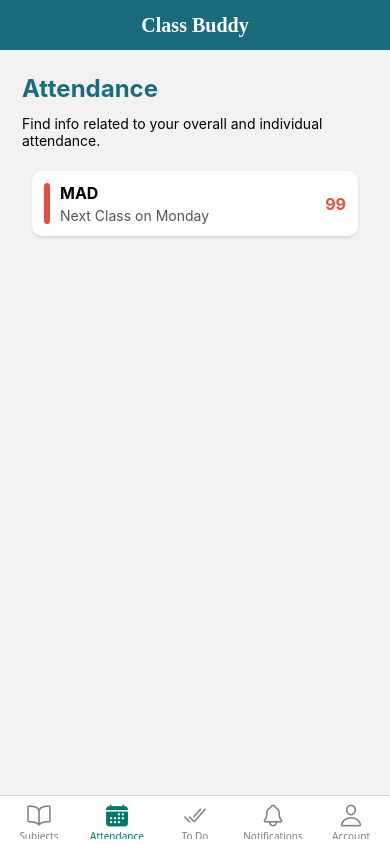
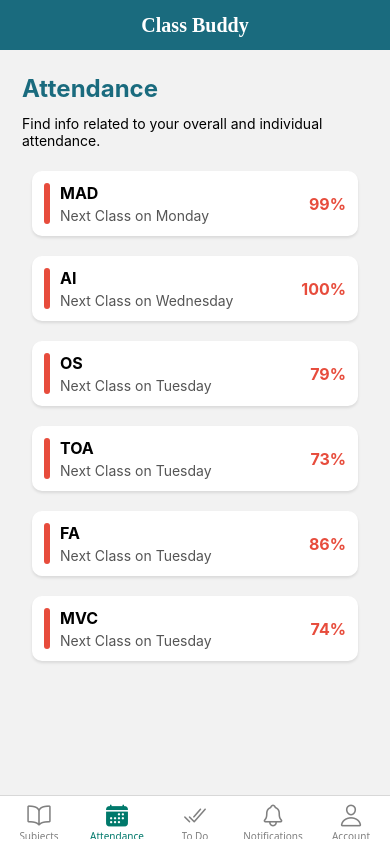
Before and after one commit to junaid4231/Class-Buddy, a React Native app: screen /Attendance in a window 390 px wide. Built offline with nearby package versions, Linux system fonts and the light colour scheme.

Commit message:
Screens updated

```diff
--- a/screens/AttendanceScreen.tsx
+++ b/screens/AttendanceScreen.tsx
@@ -19,7 +19,32 @@ const AttendanceScreen: React.FC = () => {
           <AttendanceCard
             title="MAD"
             subtitle="Next Class on Monday"
-            percentage="99"
+            percentage="99%"
+          />
+          <AttendanceCard
+            title="AI"
+            subtitle="Next Class on Wednesday"
+            percentage="100%"
+          />
+          <AttendanceCard
+            title="OS"
+            subtitle="Next Class on Tuesday"
+            percentage="79%"
+          />
+          <AttendanceCard
+            title="TOA"
+            subtitle="Next Class on Tuesday"
+            percentage="73%"
+          />
+          <AttendanceCard
+            title="FA"
+            subtitle="Next Class on Tuesday"
+            percentage="86%"
+          />
+          <AttendanceCard
+            title="MVC"
+            subtitle="Next Class on Tuesday"
+            percentage="74%"
           />
         </View>
       </ScrollView>
```
Also changed, not shown: screens/SubjectsScreen.tsx (+1 -8 lines).
